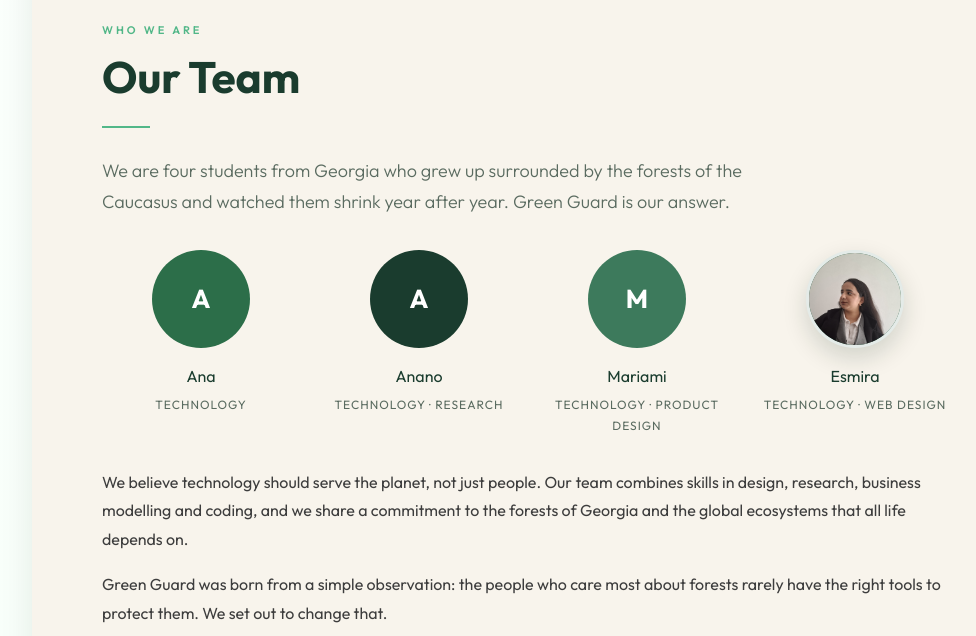
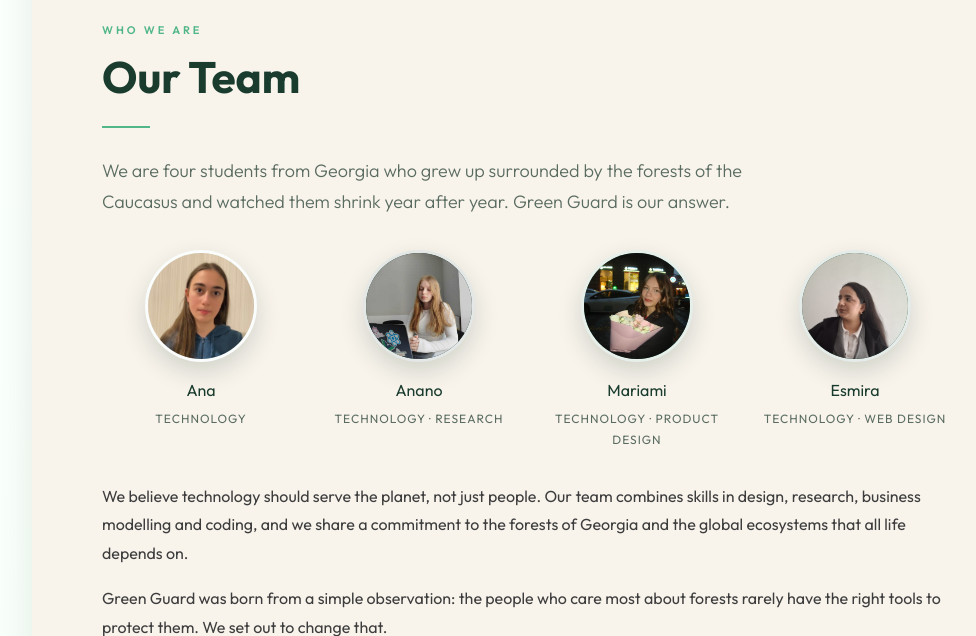
Before and after one commit to EsmoAghamedova/green-guard-main, a Flask app: page /about in a window 1280 px wide. Shown: the part 1628-2264 px from the top of the page, without its empty margins (256-1232 px from the left). Run offline with Flask 3, Linux system fonts and the light colour scheme; some libraries are stand-ins or nearby versions.

Commit message:
Refactor code structure for improved readability and maintainability

```diff
--- a/templates/shared/about.html
+++ b/templates/shared/about.html
@@ -615,8 +615,8 @@
     }
 
     .about-page .team-avatar {
-      width: 98px;
-      height: 98px;
+      width: 112px;
+      height: 112px;
       border-radius: 50%;
       margin: 0 auto 14px;
       display: flex;
@@ -959,17 +959,23 @@
 
         <div class="team-grid">
           <div class="team-card">
-            <div class="team-avatar">A</div>
+            <div class="team-avatar team-avatar-photo">
+              <img src="{{ url_for('static', filename='images/members/Ana.jpg') }}" alt="Ana" />
+            </div>
             <div class="team-name">Ana</div>
             <div class="team-role">Technology</div>
           </div>
           <div class="team-card">
-            <div class="team-avatar v2">A</div>
+            <div class="team-avatar team-avatar-photo v2">
+              <img src="{{ url_for('static', filename='images/members/Anano.jpg') }}" alt="Anano" />
+            </div>
             <div class="team-name">Anano</div>
             <div class="team-role">Technology · Research</div>
           </div>
           <div class="team-card">
-            <div class="team-avatar v3">M</div>
+            <div class="team-avatar team-avatar-photo v3">
+              <img src="{{ url_for('static', filename='images/members/Mari.jpg') }}" alt="Mariami" />
+            </div>
             <div class="team-name">Mariami</div>
             <div class="team-role">Technology · Product Design</div>
           </div>
```
Also changed, not shown: static/images/members/Ana.jpg (added), static/images/members/Anano.jpg (added), static/images/members/Mari.jpg (added).
